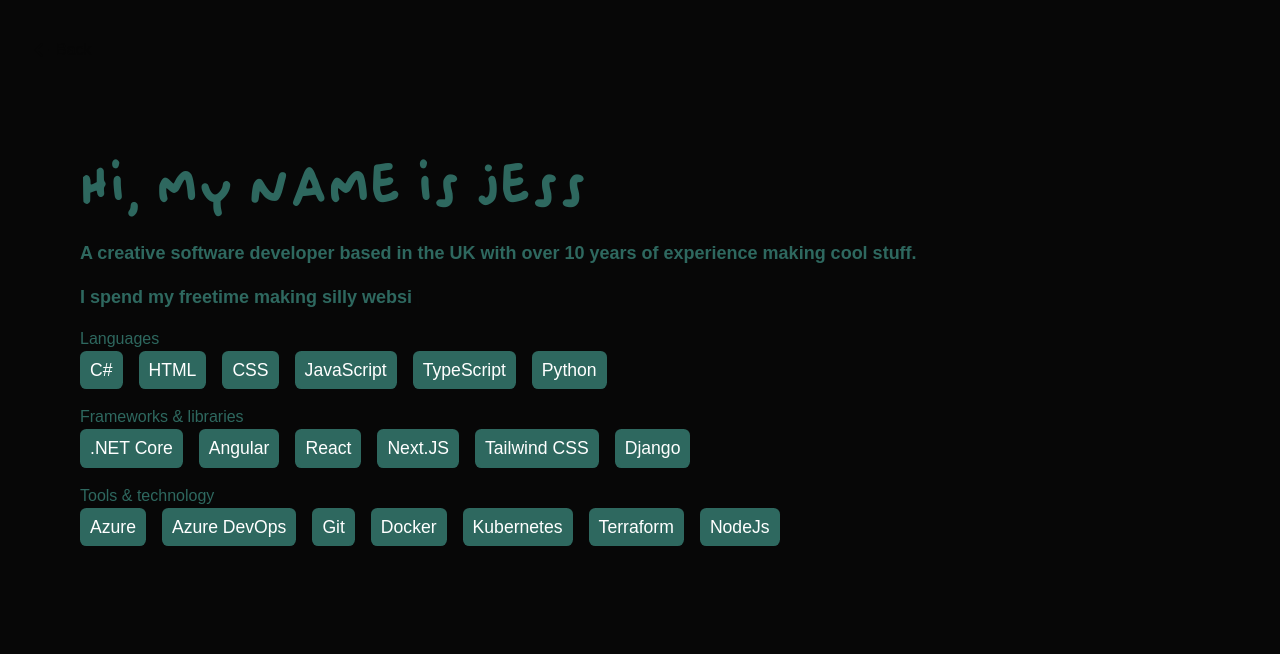
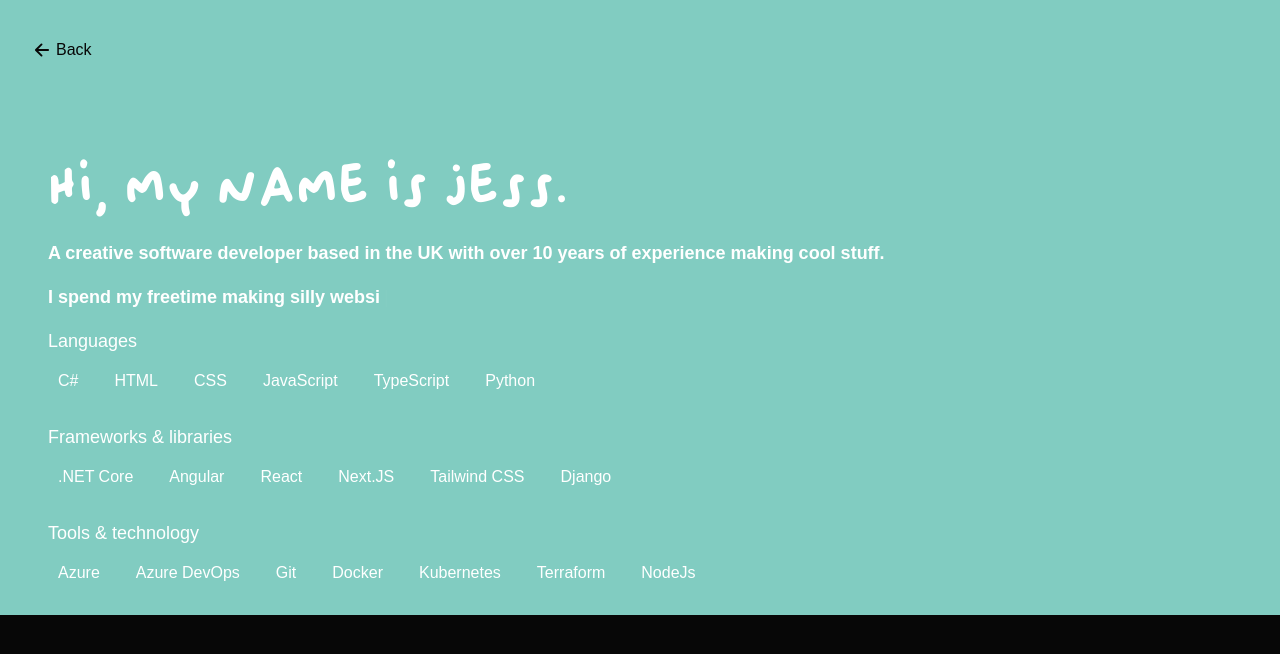
Before and after one commit to jetodd/portfolio, a Next.js app: page /hello in a window 1280 px wide. Shown: the top 654 px of the page. Built offline with nearby package versions, Linux system fonts and the light colour scheme.

Commit message:
text no longer cut off on hello page

```diff
--- a/src/app/globals.css
+++ b/src/app/globals.css
@@ -27,7 +27,7 @@
 @theme {
   --color-cosplay: #3e9d79;
   --color-contact: #d3938c;
-  --color-hello: #66c5b7;
+  --color-hello: #81ccc1;
   --color-code: #6570d3;
 
   --color-mint: #9bd6c0;
--- a/src/app/hello/page.tsx
+++ b/src/app/hello/page.tsx
@@ -15,11 +15,12 @@
     "making fetch happen",
     "drawing cute things",
     "trying experimental recipes",
-    "dreaming of whimsy"
+    "dreaming of whimsy",
+    "problem solving"
   ];
 
     return <main
-      className={`h-dvh w-full ${styles.main} overflow-hidden top-0`}
+      className={`w-dvw top-0 bg-hello ${styles.main}`}
       >
         {/* <div className="cloud fixed top-0 left-0 w-full h-3/4">
           <div className={`${styles.cloud} ${styles.one} left-1/4 top-1/4 opacity-80`}></div>
@@ -31,44 +32,44 @@
 
       <BackLink bgColor='sky' color='black' />
       <Menu currentPage='hello' bgColor='sky' color='black' />
-      <section className="mx-20 md:my-0 flex h-screen w-screen flex-col text-navy">
-          <h1 className="text-4xl md:text-6xl mt-40">
-            <span className='font-[Oliver]'>Hi, my name is Jess</span>
+      <section className="mx-10 md:my-0 flex flex-col text-white">
+          <h1 className="text-4xl mx-2 mt-25 md:text-6xl md:mt-40">
+            <span className='font-[Oliver]'>Hi, my name is Jess.</span>
           </h1>
-          <p className="mt-2 md:mt-4 md:text-lg font-semibold md:text-paper text-navy">
+          <p className="mt-2 mx-2 md:mt-4 md:text-lg font-semibold md:text-paper">
             A creative software developer based in the UK with over 10 years of experience making cool stuff.
           </p>
-          <div className="mt-2 mb-4 md:mt-4 md:text-lg font-semibold md:text-paper text-navy">
+          <div className="mt-2 mb-4 mx-2 md:mt-4 md:text-lg font-semibold md:text-paper">
             I spend my freetime <Typewriter words={toDo} />
           </div>
 
-          <h2>Languages</h2>
+          <span className='mx-2 text-lg'>Languages</span>
           <ul className={`list-none mb-4 ${styles.tags}`}>
-            <li className={`ml-0 mr-2 ${styles.tag}`}>C#</li>
-            <li className={`mx-2 ${styles.tag}`}>HTML</li>
-            <li className={`mx-2 ${styles.tag}`}>CSS</li>
-            <li className={`mx-2 ${styles.tag}`}>JavaScript</li>
-            <li className={`mx-2 ${styles.tag}`}>TypeScript</li>
-            <li className={`mx-2 ${styles.tag}`}>Python</li>
+            <li className={`m-2 ${styles.tag}`}>C#</li>
+            <li className={`m-2 ${styles.tag}`}>HTML</li>
+            <li className={`m-2 ${styles.tag}`}>CSS</li>
+            <li className={`m-2 ${styles.tag}`}>JavaScript</li>
+            <li className={`m-2 ${styles.tag}`}>TypeScript</li>
+            <li className={`m-2 ${styles.tag}`}>Python</li>
           </ul>
-          <h2>Frameworks & libraries</h2>
+          <span className='mx-2 text-lg'>Frameworks & libraries</span>
           <ul className={`list-none mb-4 ${styles.tags}`}>
-            <li className={`ml-0 mr-2 ${styles.tag}`}>.NET Core</li>
-            <li className={`mx-2 ${styles.tag}`}>Angular</li>
-            <li className={`mx-2 ${styles.tag}`}>React</li>
-            <li className={`mx-2 ${styles.tag}`}>Next.JS</li>
-            <li className={`mx-2 ${styles.tag}`}>Tailwind CSS</li>
-            <li className={`mx-2 ${styles.tag}`}>Django</li>
+            <li className={`m-2 ${styles.tag}`}>.NET Core</li>
+            <li className={`m-2 ${styles.tag}`}>Angular</li>
+            <li className={`m-2 ${styles.tag}`}>React</li>
+            <li className={`m-2 ${styles.tag}`}>Next.JS</li>
+            <li className={`m-2 ${styles.tag}`}>Tailwind CSS</li>
+            <li className={`m-2 ${styles.tag}`}>Django</li>
           </ul>
-          <h2>Tools & technology</h2>
+          <span className='mx-2 text-lg'>Tools & technology</span>
           <ul className={`list-none mb-4 ${styles.tags}`}>
-            <li className={`ml-0 mr-2 ${styles.tag}`}>Azure</li>
-            <li className={`mx-2 ${styles.tag}`}>Azure DevOps</li>
-            <li className={`mx-2 ${styles.tag}`}>Git</li>
-            <li className={`mx-2 ${styles.tag}`}>Docker</li>
-            <li className={`mx-2 ${styles.tag}`}>Kubernetes</li>
-            <li className={`mx-2 ${styles.tag}`}>Terraform</li>
-            <li className={`mx-2 ${styles.tag}`}>NodeJs</li>
+            <li className={`m-2 ${styles.tag}`}>Azure</li>
+            <li className={`m-2 ${styles.tag}`}>Azure DevOps</li>
+            <li className={`m-2 ${styles.tag}`}>Git</li>
+            <li className={`m-2 ${styles.tag}`}>Docker</li>
+            <li className={`m-2 ${styles.tag}`}>Kubernetes</li>
+            <li className={`m-2 ${styles.tag}`}>Terraform</li>
+            <li className={`m-2 ${styles.tag}`}>NodeJs</li>
           </ul>
       </section>
     </main>
--- a/src/app/hello/styles.module.css
+++ b/src/app/hello/styles.module.css
@@ -1,6 +1,4 @@
 .main {
-	background: linear-gradient(180deg, var(--color-hello) 0%, rgba(200,221,226,1) 100%);
-
 	.tags {
 		.tag {
 			display: inline-block;
@@ -9,7 +7,6 @@
 			color: white;
 			display: inline-block;
 			padding: 6px 10px;
-			font-size: 1.1rem;
 		}
 	}
 }
```
